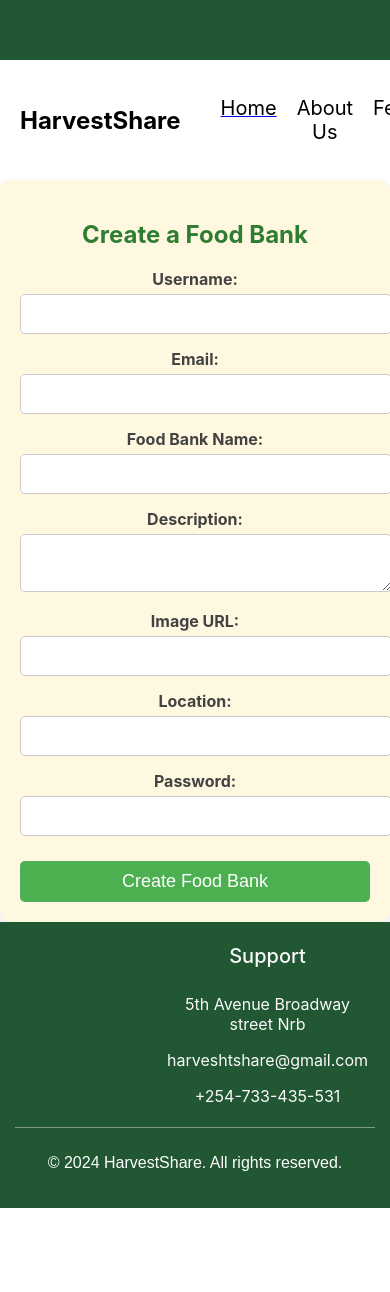
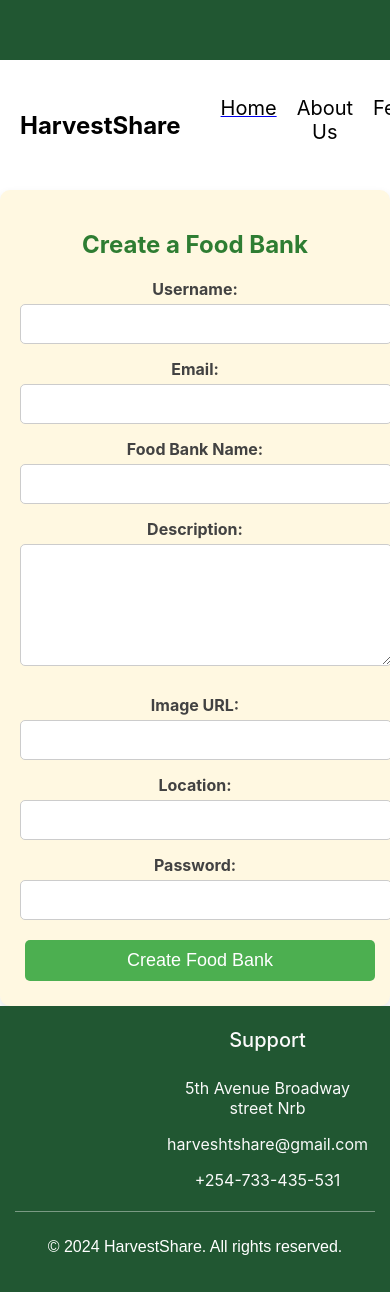
Before and after one commit to Rhoda-NM/harvestapp, a React (Create React App) app in the folder client/: page /bank/register in a window 390 px wide. Shown: the top 1292 px of the page. Before the commit the page ends 1208 px from the top, so only its background shows below. Built offline with nearby package versions, Linux system fonts and the light colour scheme.

Commit message:
styling foodbanklist

```diff
--- a/client/src/App.js
+++ b/client/src/App.js
@@ -10,6 +10,7 @@ import Donors from "./components/Donors";
 import NewDonationForm from "./components/NewDonation";
 import FoodBanksList from "./components/FoodBankList";
 import Donations from "./components/Donations";
+import Dashboard from "./pages/DonorDashboard.js";
 
 
 function App() {
@@ -23,6 +24,7 @@ function App() {
           <Route exact path="/bank/register" element={<FoodBankForm />} />
           <Route exact path="/foodbank-dashboard" element={<FoodbankDashboard />} />
           <Route exact path="/donors" element={<Donors />} />
+          <Route exact path="/donor-dashboard" element={<Dashboard/>} />
           <Route exact path="/newdonation" element={<NewDonationForm />} />
           <Route exact path="/foodbanklist" element={<FoodBanksList />} />
           <Route exact path="/donations" element={<Donations />} />
--- a/client/src/components/FoodBank.css
+++ b/client/src/components/FoodBank.css
@@ -1,106 +1,43 @@
-/* Base styles for the form container */
-.foodbank-form-container {
-    max-width: 100%;
-    margin: auto;
-    padding: 20px;
-    border: 1px solid #ccc;
+/* FoodBank.css */
+.food-bank-card {
+    width: 200px; /* Adjust width as needed */
+    height: 300px; /* Adjust height as needed */
+    border: 1px solid #ddd;
     border-radius: 8px;
-    background-color: #f9f9f9;
-    box-shadow: 0 0 10px rgba(0, 0, 0, 0.1);
+    overflow: hidden;
+    box-shadow: 0 2px 4px rgba(0, 0, 0, 0.1);
+    display: flex;
+    flex-direction: column;
+    align-items: center;
+    padding: 10px;
+    margin: 10px;
+    text-align: center;
   }
 
-  /* General form styles */
-  form {
-    display: flex;
-    flex-direction: column;
+  .food-bank-card img {
+    width: 100%;
+    height: 120px; /* Adjust height to fit within the card */
+    object-fit: cover; /* Ensures image covers the area without distortion */
+    border-radius: 8px;
   }
 
-  .form-group {
-    margin-bottom: 15px;
+  .food-bank-card h3 {
+    font-size: 1.2rem;
+    margin: 10px 0;
   }
 
-  .form-group label {
-    display: block;
-    margin-bottom: 5px;
-    font-size: 16px;
+  .food-bank-card p {
+    font-size: 0.9rem;
+    margin: 5px 0;
   }
 
-  .form-group input,
-  .form-group textarea {
-    width: 100%;
-    padding: 10px;
-    border: 1px solid #ddd;
-    border-radius: 4px;
-    font-size: 16px;
+  .food-bank-card a {
+    color: #007bff;
+    text-decoration: none;
+    font-size: 0.9rem;
+    margin: 5px 0;
   }
 
-  button {
-    background-color: #4CAF50;
-    color: white;
-    border: none;
-    padding: 12px 20px;
-    text-align: center;
-    text-decoration: none;
-    display: inline-block;
-    font-size: 16px;
-    margin-top: 10px;
-    cursor: pointer;
-    border-radius: 4px;
+  .food-bank-card a:hover {
+    text-decoration: underline;
   }
-
-  button:hover {
-    background-color: #45a049;
-  }
-
-  .success-message {
-    color: green;
-    margin-top: 10px;
-  }
-
-  .error-message {
-    color: red;
-    margin-top: 10px;
-  }
-
-  /* Responsive styles */
-  @media (max-width: 768px) {
-    .foodbank-form-container {
-      padding: 15px;
-    }
-
-    .form-group label {
-      font-size: 14px;
-    }
-
-    .form-group input,
-    .form-group textarea {
-      font-size: 14px;
-      padding: 8px;
-    }
-
-    button {
-      font-size: 14px;
-      padding: 10px 15px;
-    }
-  }
-
-  @media (max-width: 480px) {
-    .foodbank-form-container {
-      padding: 10px;
-    }
-
-    .form-group label {
-      font-size: 12px;
-    }
-
-    .form-group input,
-    .form-group textarea {
-      font-size: 12px;
-      padding: 6px;
-    }
-
-    button {
-      font-size: 12px;
-      padding: 8px 12px;
-    }
-  }
```
